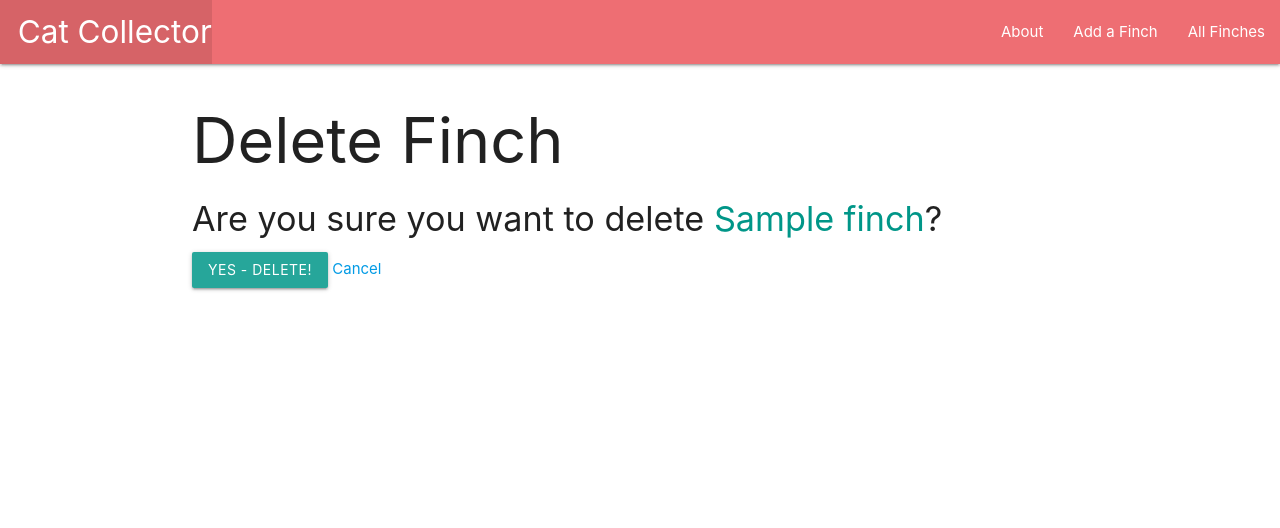
After one commit to KeyNun95/finchcollector, a Django app: template main_app/templates/main_app/finch_confirm_delete.html in a window 1280 px wide. The commit adds this page. Shown: the top 528 px of the page. Run offline with Django 4.2, Linux system fonts and the light colour scheme; the template is opened without the code that fills it: values that come from a table or form of the project are taken from there, others are empty; tables that the repository leaves empty hold one stand-in row (values such as "Sample post"); parts of the project's set-up code (start-up, migrations or seed data) failed here and were passed over.

Commit message:
confirm delete

```diff
--- /dev/null
+++ b/main_app/templates/main_app/finch_confirm_delete.html
@@ -0,0 +1,13 @@
+{% extends 'base.html' %}
+
+{% block content %}
+  <h1>Delete Finch</h1>
+
+  <h4>Are you sure you want to delete <span class="teal-text">{{ object.name }}</span>?</h4>
+
+  <form action="" method="POST">
+    {% csrf_token %}
+    <input type="submit" value="Yes - Delete!" class="btn">
+    <a href="{% url 'detail' finch.id %}">Cancel</a>
+  </form>
+{% endblock %}
--- a/main_app/templates/main_app/finch_form.html
+++ b/main_app/templates/main_app/finch_form.html
@@ -2,7 +2,11 @@
 
 {% block content %}
 
-<h1>Add a Finch</h1>
+{% if object %}
+    <h1>Edit <span class="teal-text">{{ object.name }}</span></h1>
+{% else %}
+    <h1>Add a Finch</h1>
+{% endif %}
 
 <form action="" method="POST">
     {% csrf_token %}
--- a/main_app/views.py
+++ b/main_app/views.py
@@ -27,7 +27,7 @@ class FinchCreate(CreateView):
 
 class FinchUpdate(UpdateView):
     model = Finch
-    fields = ['breed', 'description', 'age']
+    fields = ['species', 'description', 'age']
 
 class FinchDelete(DeleteView):
     model = Finch
```
